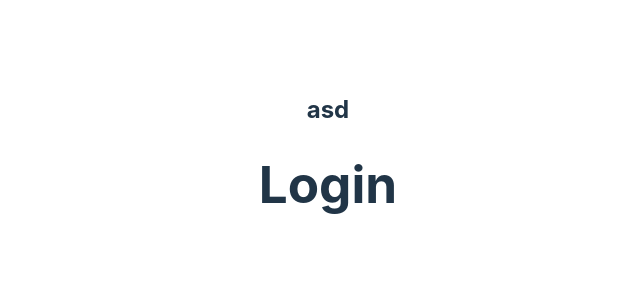
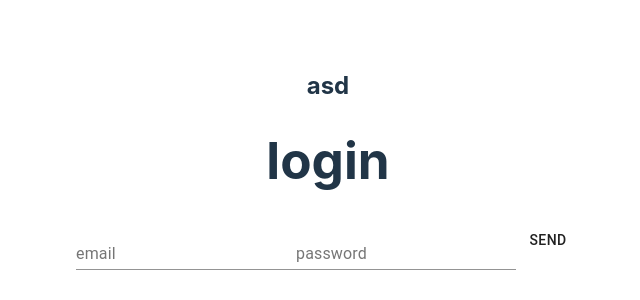
Before and after one commit to ChristianScarpati/testing-React-Project-with-Jest-and-Testing-Library, a React (Vite) app: page / in a window 1280 px wide. Shown: the part 238-538 px from the top of the page, without its empty margins (312-952 px from the left). Built offline with nearby package versions, Linux system fonts and the light colour scheme.

Commit message:
first tests login page

```diff
--- a/package.json
+++ b/package.json
@@ -11,6 +11,10 @@
     "format": "prettier --ignore-path .gitignore --write \"**/*.+(js)\""
   },
   "dependencies": {
+    "@emotion/react": "^11.10.4",
+    "@emotion/styled": "^11.10.4",
+    "@material-ui/core": "^4.12.4",
+    "@mui/material": "^5.10.8",
     "eslint-config-airbnb": "^19.0.4",
     "eslint-config-prettier": "^8.5.0",
     "eslint-plugin-jsx-a11y": "^6.6.1",
--- a/src/auth/components/login-page/loginPage.jsx
+++ b/src/auth/components/login-page/loginPage.jsx
@@ -1,8 +1,15 @@
+import { TextField, Button } from "@material-ui/core"
+
 export const LoginPage = () => {
 
 
     return (
-        <h1>Login</h1>
+        <>
+            <h1>login</h1>
+            <TextField label="email" id="email" />
+            <TextField label="password" id="password" type="passwword" />
+            <Button>send</Button>
+        </>
     )
 }
 
```
Also changed, not shown: 2 other files (tests, documents, lock files or other folders).
